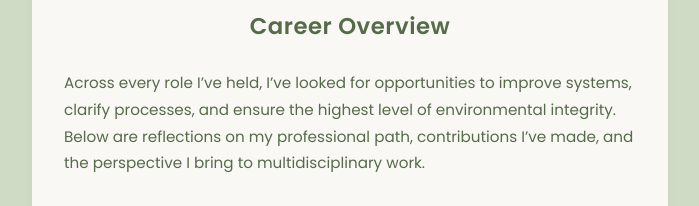
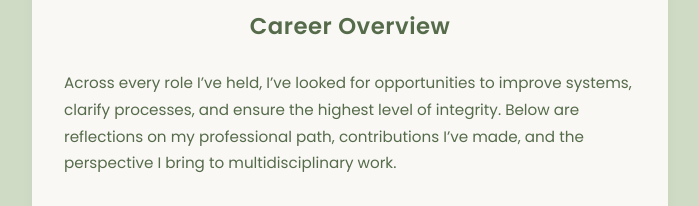
Before and after one commit to jennifermalgren/jennifermalgren.github.io, a plain HTML site: page professional.html in a window 1280 px wide. Shown: the part 194-400 px from the top of the page, without its empty margins (290-989 px from the left). Drawn offline with Linux system fonts and the light colour scheme.

Commit message:
Update professional.html

```diff
--- a/professional.html
+++ b/professional.html
@@ -227,7 +227,7 @@
     <!-- PROFESSIONAL TAB -->
     <section id="professional" class="tab-content active" role="tabpanel" tabindex="0" aria-labelledby="tab-professional">
       <h1>Career Overview</h1>
-      <p>Across every role I’ve held, I’ve looked for opportunities to improve systems, clarify processes, and ensure the highest level of environmental integrity. Below are reflections on my professional path, contributions I’ve made, and the perspective I bring to multidisciplinary work.</p>
+      <p>Across every role I’ve held, I’ve looked for opportunities to improve systems, clarify processes, and ensure the highest level of integrity. Below are reflections on my professional path, contributions I’ve made, and the perspective I bring to multidisciplinary work.</p>
 
       <h2>Texas Commission on Environmental Quality</h2>
       <p>I work in the Underground Injection Control (UIC) section, managing applications and compliance for Class I, III, and V wells. This role blends regulatory interpretation with cross sector collaboration, where I help translate complex environmental standards into clear, actionable pathways for regulated entities.</p>
```
